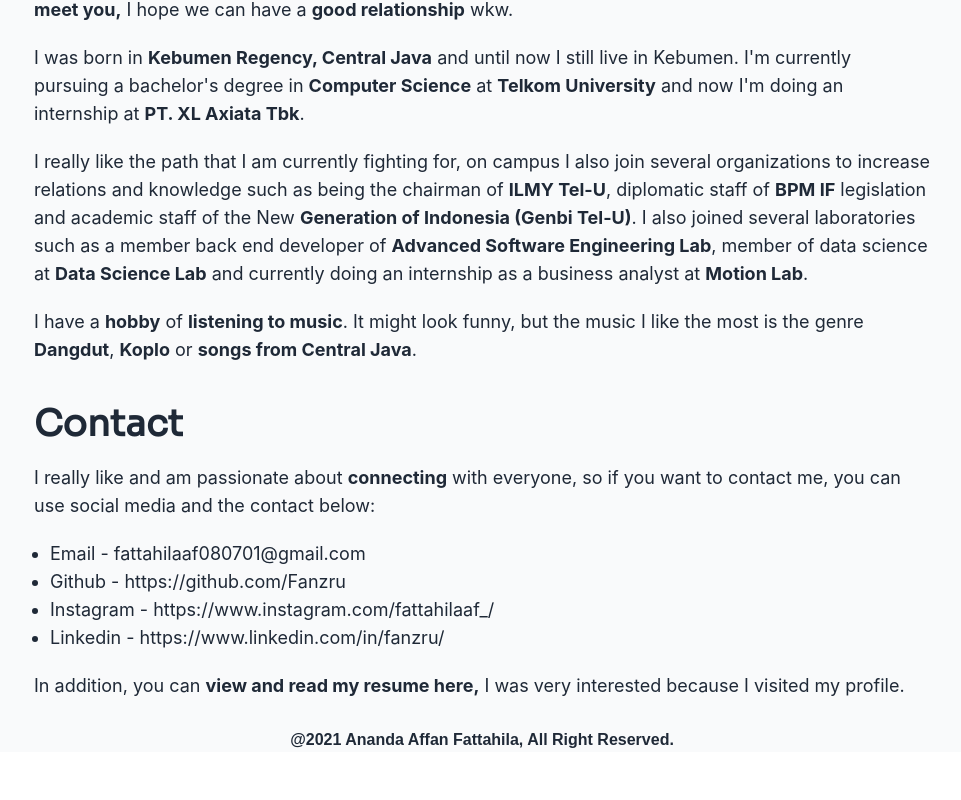
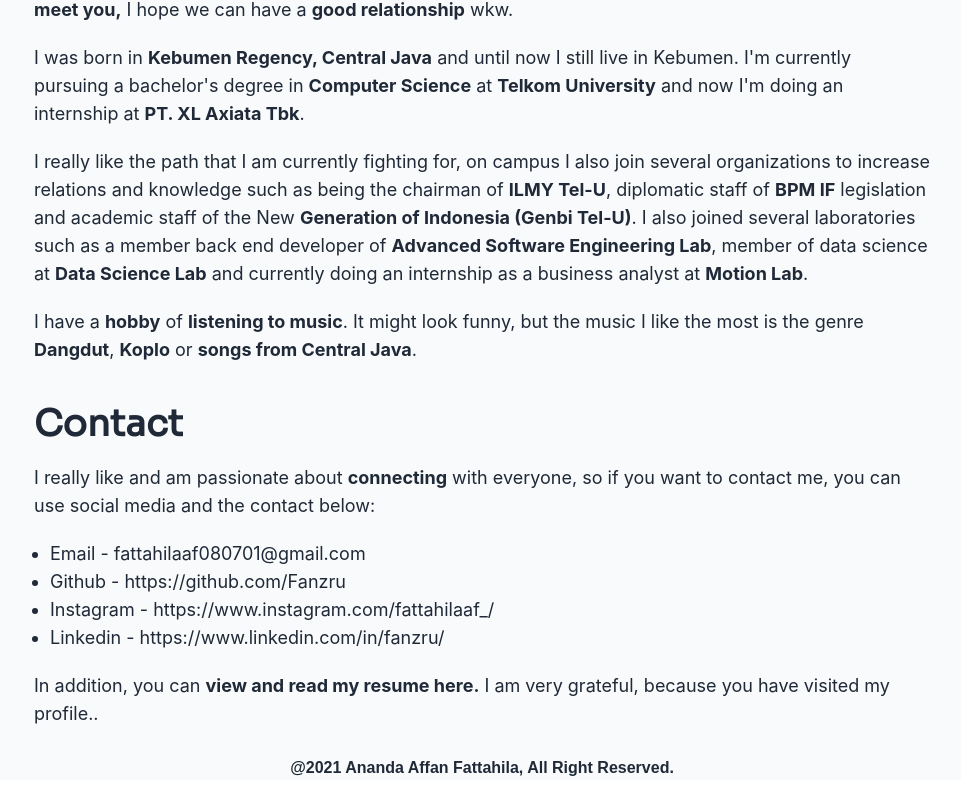
Before and after one commit to fanzru/v1.fanzru.dev, a Next.js app: page /about in a window 1280 px wide. Shown: the part 546-1346 px from the top of the page, without its empty margins (158-1119 px from the left). Before the commit the page ends 1318 px from the top, so only its background shows below. Built offline with nearby package versions, Linux system fonts and the light colour scheme; a web font is replaced by a local one.

Commit message:
update: add about profile

```diff
--- a/components/profile.jsx
+++ b/components/profile.jsx
@@ -13,7 +13,7 @@
     text_3: "I really like the path that I am currently fighting for, on campus I also join several organizations to increase relations and knowledge such as being the chairman of [**ILMY Tel-U**](https://www.instagram.com/ilmy_univtelkom/), diplomatic staff of [**BPM IF**](https://www.instagram.com/bpmiftelu/) legislation and academic staff of the New [**Generation of Indonesia (Genbi Tel-U)**](https://www.instagram.com/genbi_telu/). I also joined several laboratories such as a member back end developer of [**Advanced Software Engineering Lab**](https://www.instagram.com/rplgdc_/), member of data science at [**Data Science Lab**](https://www.instagram.com/bigdata.lab/) and currently doing an internship as a business analyst at [**Motion Lab**](https://www.instagram.com/bigdata.lab/).",
     text_4: "I have a **hobby** of **listening to music**. It might look funny, but the music I like the most is the genre **Dangdut**, **Koplo** or **songs from Central Java**.",
     contact_1: "I really like and am passionate about **connecting** with everyone, so if you want to contact me, you can use social media and the contact below:",
-    contact_2: " In addition, you can [**view and read my resume here,**](https://drive.google.com/file/d/1xy6foprwhnv-xo_4EZjpJ0dSu5Cn3IaW/view?usp=sharing%22) I was very interested because I visited my profile.",
+    contact_2: " In addition, you can [**view and read my resume here.**](https://drive.google.com/file/d/1xy6foprwhnv-xo_4EZjpJ0dSu5Cn3IaW/view?usp=sharing%22) I am very grateful, because you have visited my profile..",
   }
   const sosmeds = [
     {
```
